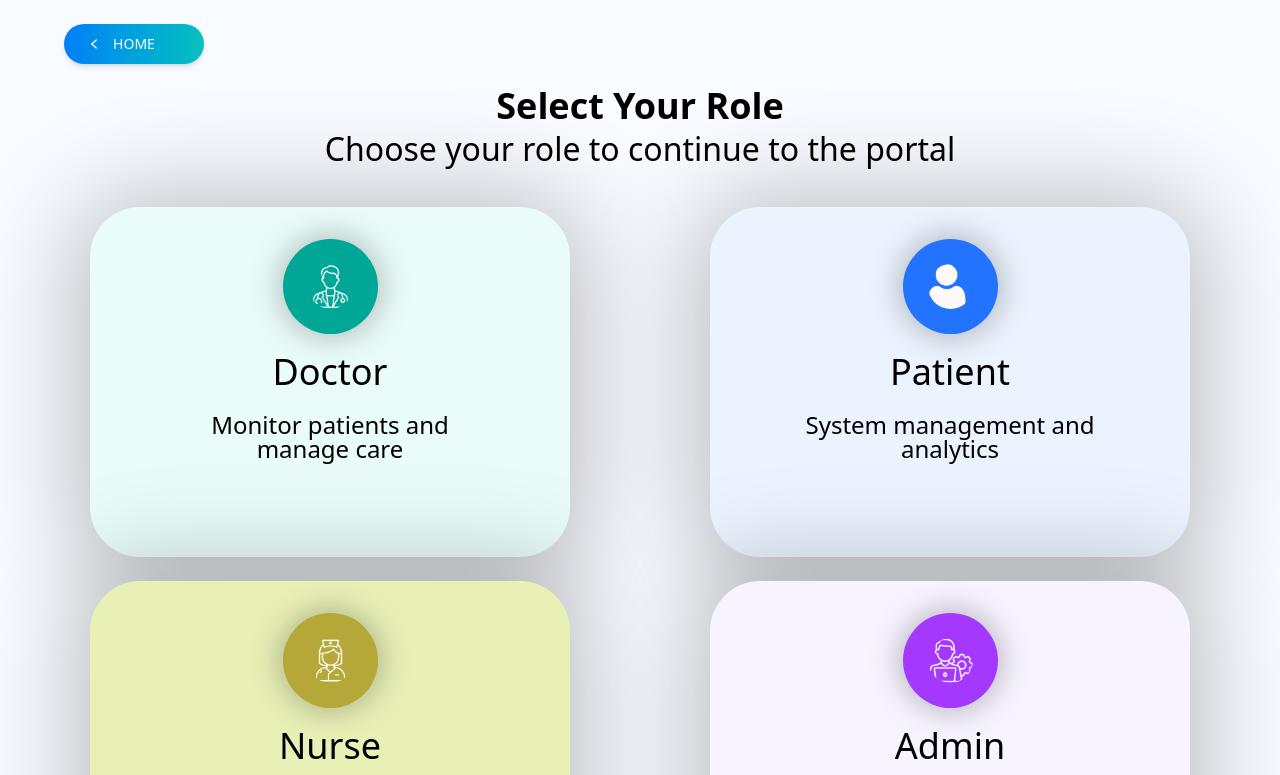
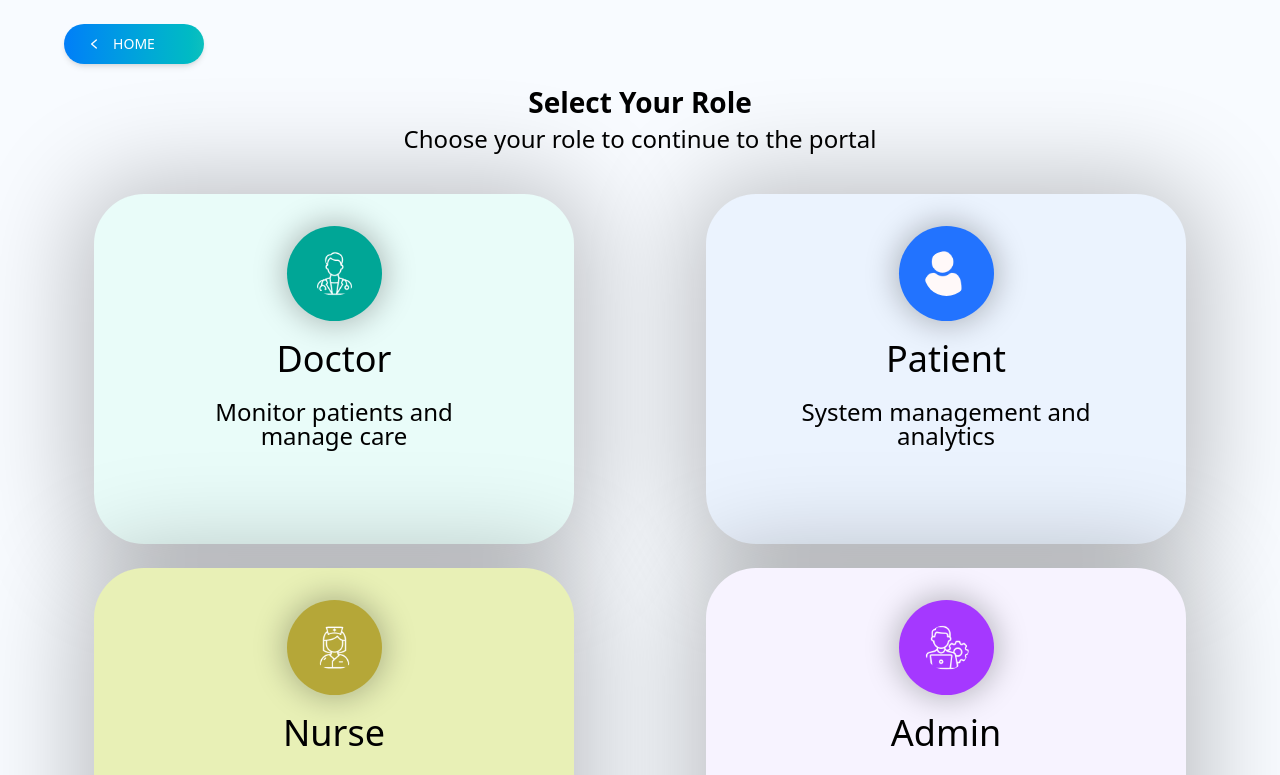
Before and after one commit to Smart-Patient-Monitoring-System/Frontend, a React (Vite) app: page /role-selection in a window 1280 px wide. Shown: the top 775 px of the page. Built offline with nearby package versions, Linux system fonts and the light colour scheme.

Commit message:
finalize the interface of the role select page

```diff
--- a/src/pages/Login_Signup/roleSelectionpage.jsx
+++ b/src/pages/Login_Signup/roleSelectionpage.jsx
@@ -9,7 +9,8 @@ import { Link } from 'react-router-dom';
 
 export default function RoleSelect() {
     return (
-        <div className="min-h-screen w-full bg-[#F8FBFF] flex flex-col items-center pt-6 px-4 sm:px-8">
+        <div className="min-h-screen w-full bg-[#F8FBFF] flex flex-col items-center
+                        pt-6 pb-6 sm:pb-8 md:pb-10 px-4 sm:px-8">
 
             {/* HOME button */}
             <div className="w-full flex justify-start mb-6 px-4 sm:px-6 md:px-8">
@@ -44,23 +45,23 @@ export default function RoleSelect() {
 
             {/* Page title */}
             <div className="text-center mb-2 px-4 sm:px-0">
-                <span className="font-inter font-bold text-[24px] sm:text-[28px] md:text-[32px] lg:text-[36px] leading-[100%] tracking-[0%]">
+                <span className="font-inter font-bold text-[16px] sm:text-[20px] md:text-[24px] lg:text-[28px] leading-[100%] tracking-[0%]">
                     Select Your Role
                 </span>
             </div>
 
             {/* Subtitle */}
             <div className="text-center mb-10 px-4 sm:px-0">
-                <span className="font-inter font-light text-[18px] sm:text-[24px] md:text-[28px] lg:text-[32px] leading-[100%] tracking-[0%]">
+                <span className="font-inter font-light text-[12px] sm:text-[16px] md:text-[20px] lg:text-[24px] leading-[100%] tracking-[0%]">
                     Choose your role to continue to the portal
                 </span>
             </div>
 
             {/* Cards grid */}
-            <div className="w-full max-w-[1280px] grid grid-cols-1 sm:grid-cols-2 lg:grid-cols-2 gap-4 sm:gap-6 px-4 sm:px-6 lg:px-0 justify-items-center">
+            <div className="w-full max-w-[1200px] grid grid-cols-1 sm:grid-cols-2 lg:grid-cols-2 gap-4 sm:gap-6 px-4 sm:px-6 lg:px-0 justify-items-center">
 
-                <div className="w-full flex justify-center scale-95 sm:scale-100 md:scale-100
-                hover:scale-105 transition-transform duration-300 cursor-pointer">
+                <div className="w-[90%] sm:w-[80%] md:w-[70%] lg:w-[60%] xl:w-[55%] flex justify-center
+                                hover:scale-105 transition-transform duration-300 cursor-pointer">
                     <Link to="/doctorLogin">
                         <Cart
                             image={doctor}
@@ -72,8 +73,8 @@ export default function RoleSelect() {
                     </Link>
                 </div>
 
-                <div className="w-full flex justify-center scale-95 sm:scale-100 md:scale-100
-                hover:scale-105 transition-transform duration-300 cursor-pointer">
+                <div className="w-[90%] sm:w-[80%] md:w-[70%] lg:w-[60%] xl:w-[55%] flex justify-center
+                                hover:scale-105 transition-transform duration-300 cursor-pointer">
                     <Link to="/patientLogin">
                         <Cart
                             image={patient}
@@ -85,8 +86,8 @@ export default function RoleSelect() {
                     </Link>
                 </div>
 
-                <div className="w-full flex justify-center scale-95 sm:scale-100 md:scale-100
-                hover:scale-105 transition-transform duration-300 cursor-pointer">
+                <div className="w-[90%] sm:w-[80%] md:w-[70%] lg:w-[60%] xl:w-[55%] flex justify-center
+                                hover:scale-105 transition-transform duration-300 cursor-pointer">
                     <Link to="/nurseLogin">
                         <Cart
                             image={nurse}
@@ -98,8 +99,8 @@ export default function RoleSelect() {
                     </Link>
                 </div>
 
-                <div className="w-full flex justify-center scale-95 sm:scale-100 md:scale-100
-                hover:scale-105 transition-transform duration-300 cursor-pointer">
+                <div className="w-[90%] sm:w-[80%] md:w-[70%] lg:w-[60%] xl:w-[55%] flex justify-center
+                                hover:scale-105 transition-transform duration-300 cursor-pointer">
                     <Link to="/adminLogin">
                         <Cart
                             image={admin}
```
